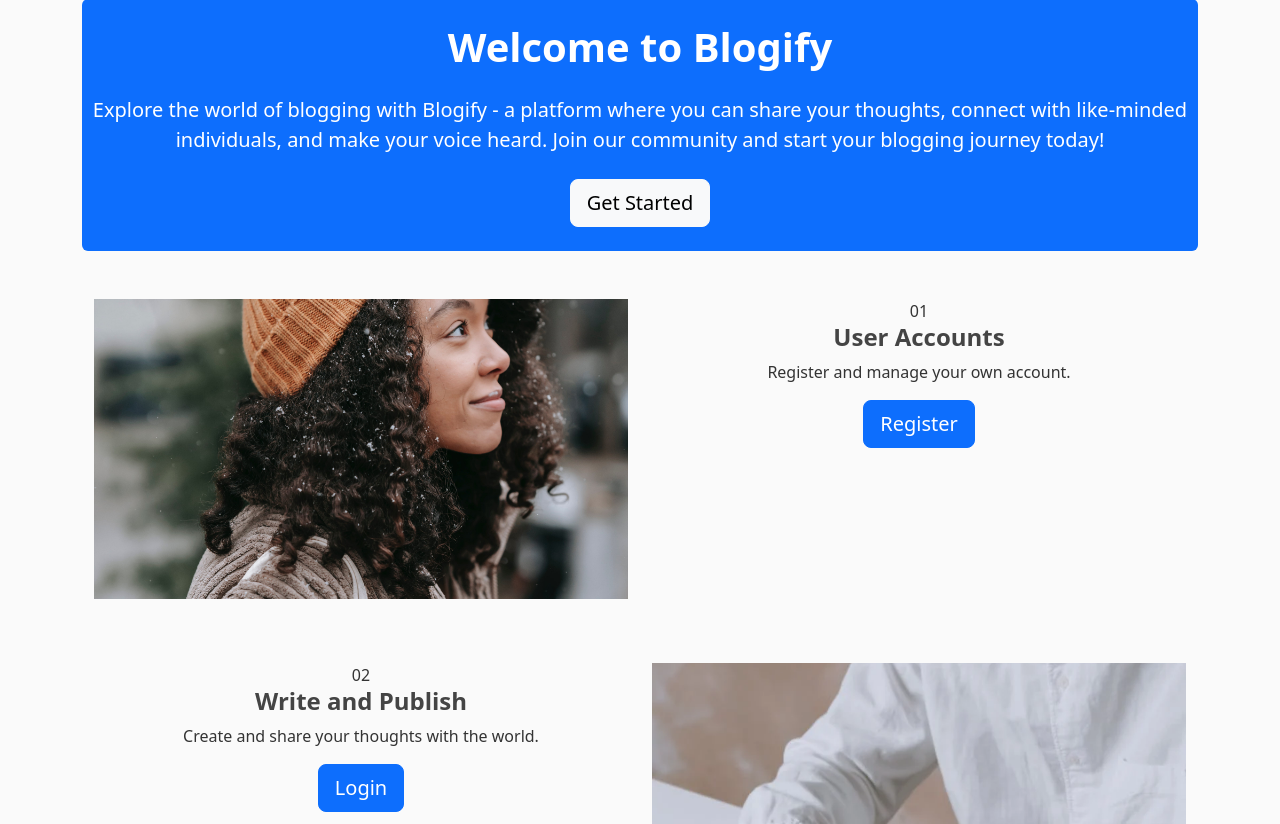
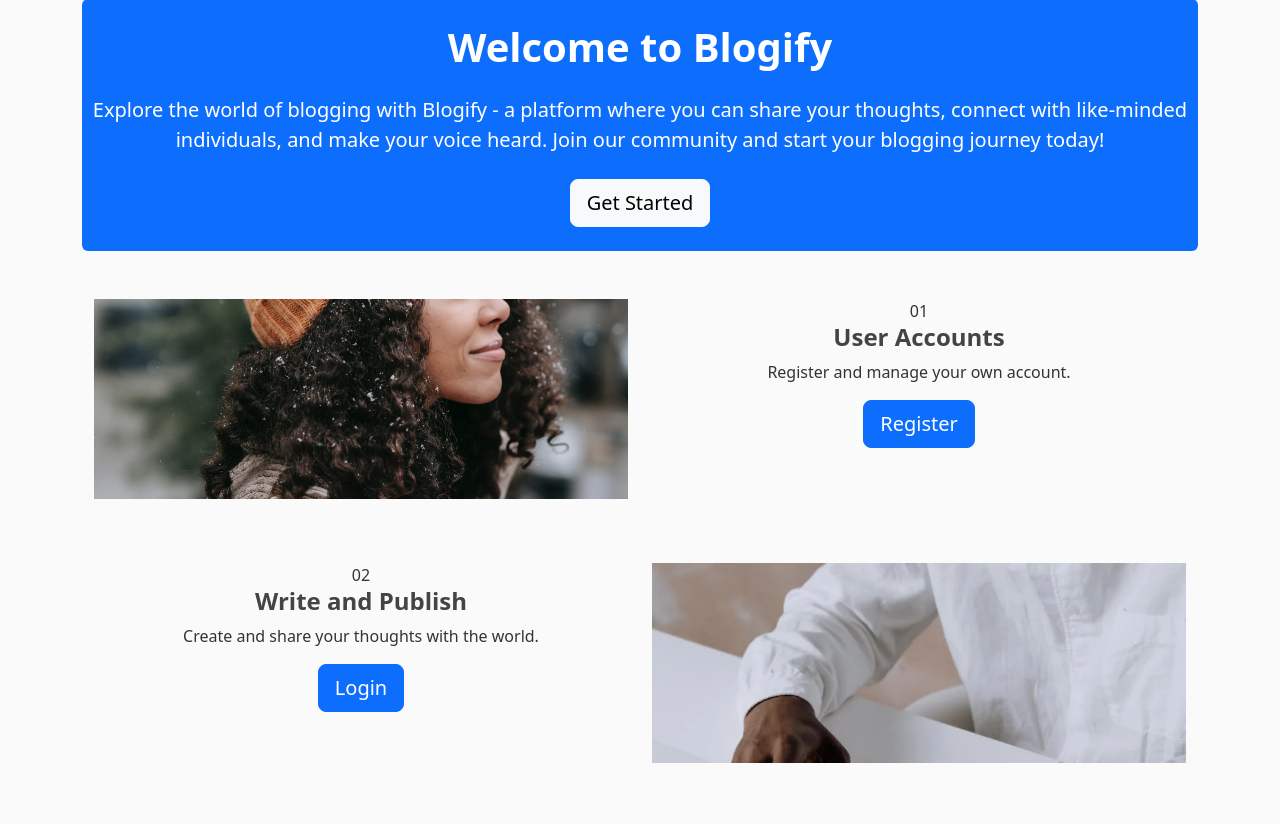
Before and after one commit to emmy3000/Blogify, a Flask app: page / in a window 1280 px wide. Shown: the part 81-905 px from the top of the page. Run offline with Flask 3, Linux system fonts and the light colour scheme; parts of the project's set-up code (start-up, migrations or seed data) failed here and were passed over; some libraries are stand-ins or nearby versions.

Commit message:
Refactor main section of the HTML landing page template

```diff
--- a/blogify_app/static/main.css
+++ b/blogify_app/static/main.css
@@ -40,7 +40,7 @@ h1, h2, h3, h4, h5, h6 {
 }
 
 .feature-image {
-    height: 300px; /* Adjust the height as needed */
+    height: 200px; /* Adjust the height as needed */
     object-fit: cover; /* This property controls how the image is resized within its container */
     width: 100%; /* Ensure the image takes up the full width of its container */
 }
```
